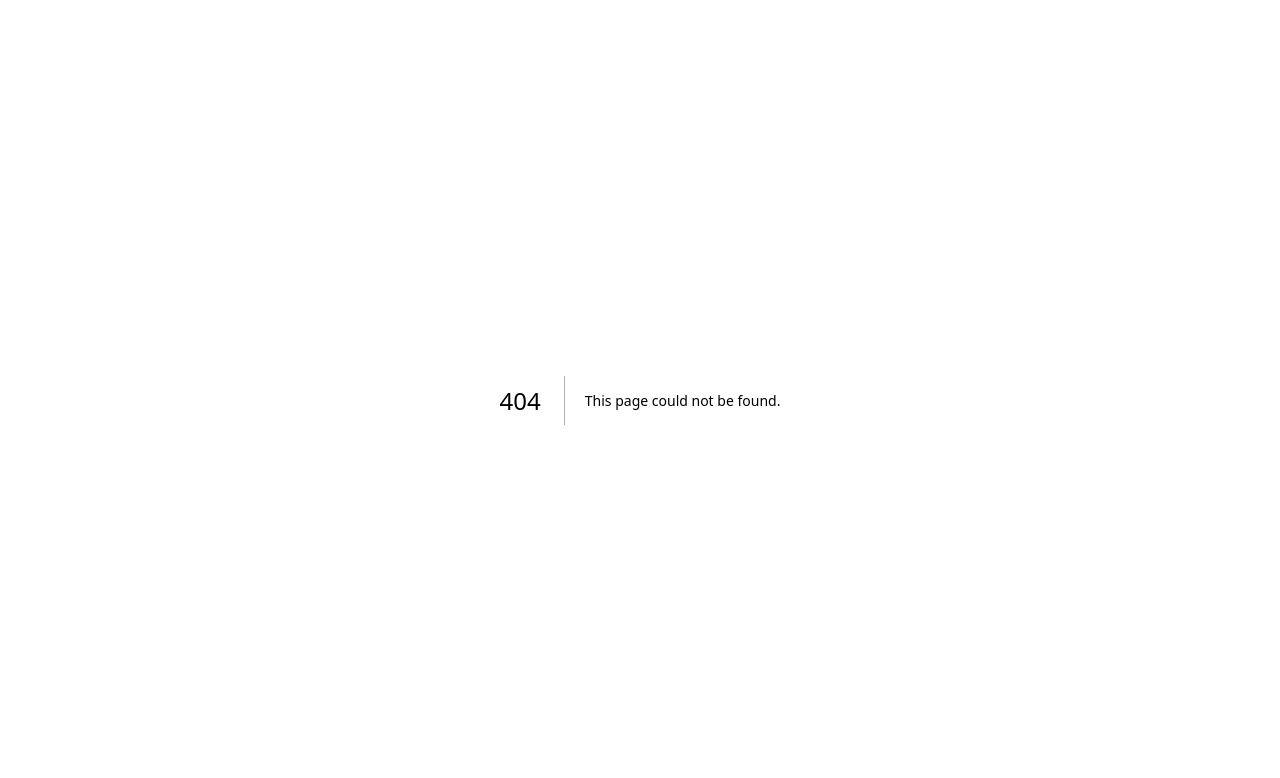
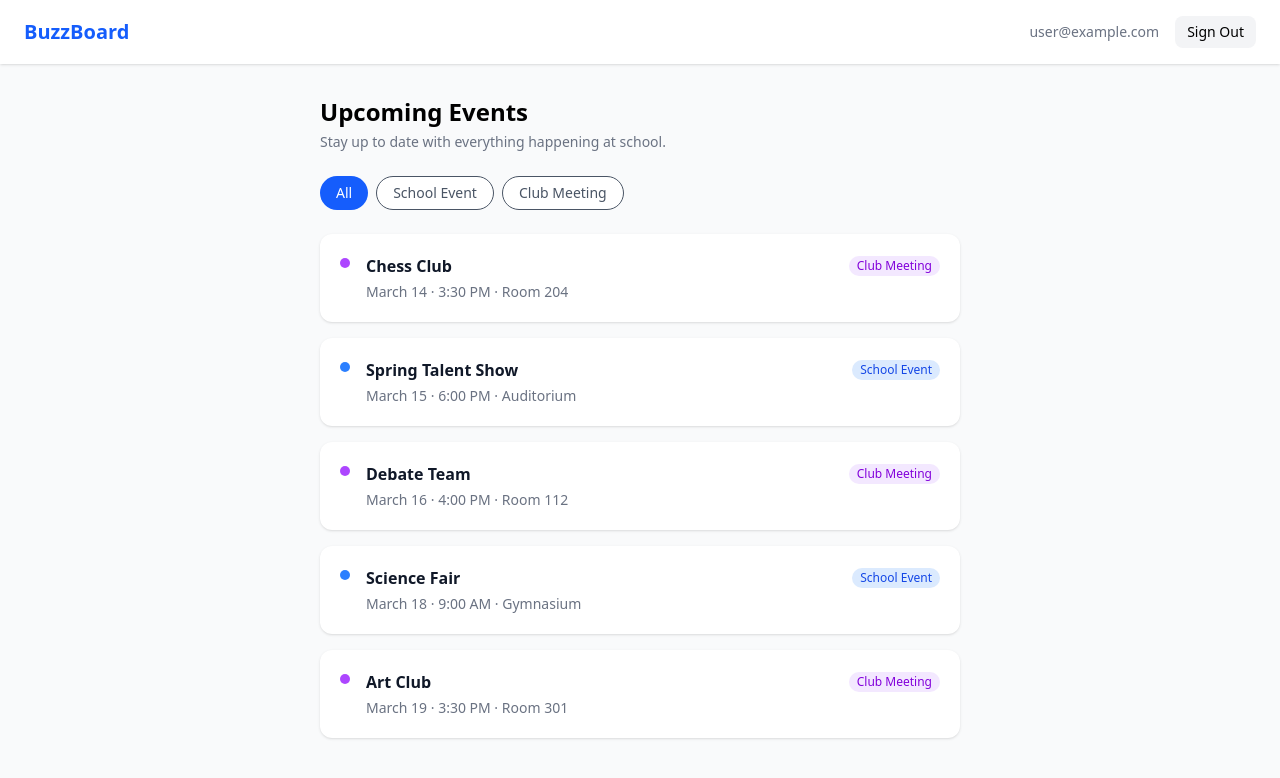
Before and after one commit to StevenQMai/BuzzBoard, a Next.js app in the folder client/: page /dashboard in a window 1280 px wide. Before the commit this address had no page. Shown: the top 778 px of the page. Built offline with nearby package versions, Linux system fonts and the light colour scheme; no server answers; sample sign-in values are in the browser's storage.

Commit message:
added firebase authentication and placeholder dashboard

```diff
--- a/client/package.json
+++ b/client/package.json
@@ -9,8 +9,10 @@
     "lint": "next lint"
   },
   "dependencies": {
+    "@tailwindcss/oxide-darwin-arm64": "^4.2.1",
     "autoprefixer": "latest",
     "clsx": "^2.1.0",
+    "firebase": "^12.10.0",
     "next": "latest",
     "react": "latest",
     "react-dom": "latest",
--- /dev/null
+++ b/client/src/app/dashboard/page.tsx
@@ -0,0 +1,103 @@
+"use client";
+
+import { useEffect, useState } from "react";
+import { useRouter } from "next/navigation";
+import { auth } from "@/lib/firebase";
+import { onAuthStateChanged, signOut } from "firebase/auth";
+
+const MOCK_EVENTS = [
+  { id: 1, type: "Club Meeting", title: "Chess Club", date: "March 14", time: "3:30 PM", location: "Room 204" },
+  { id: 2, type: "School Event", title: "Spring Talent Show", date: "March 15", time: "6:00 PM", location: "Auditorium" },
+  { id: 3, type: "Club Meeting", title: "Debate Team", date: "March 16", time: "4:00 PM", location: "Room 112" },
+  { id: 4, type: "School Event", title: "Science Fair", date: "March 18", time: "9:00 AM", location: "Gymnasium" },
+  { id: 5, type: "Club Meeting", title: "Art Club", date: "March 19", time: "3:30 PM", location: "Room 301" },
+];
+
+export default function HomePage() {
+  const router = useRouter();
+  const [userEmail, setUserEmail] = useState("");
+  const [filter, setFilter] = useState("All");
+
+  useEffect(() => {
+    const unsubscribe = onAuthStateChanged(auth, (user) => {
+      if (!user) {
+        router.push("/login");
+      } else {
+        setUserEmail(user.email ?? "");
+      }
+    });
+    return () => unsubscribe();
+  }, [router]);
+
+  const handleSignOut = async () => {
+    await signOut(auth);
+    router.push("/login");
+  };
+
+  const filtered = filter === "All"
+    ? MOCK_EVENTS
+    : MOCK_EVENTS.filter((e) => e.type === filter);
+
+  return (
+    <div className="min-h-screen bg-gray-50">
+      <nav className="bg-white shadow-sm px-6 py-4 flex items-center justify-between">
+        <h1 className="text-xl font-bold text-blue-600">BuzzBoard</h1>
+        <div className="flex items-center gap-4">
+          <span className="text-sm text-gray-500">{userEmail}</span>
+          <button
+            onClick={handleSignOut}
+            className="text-sm bg-gray-100 hover:bg-gray-200 px-3 py-1.5 rounded-lg transition"
+          >
+            Sign Out
+          </button>
+        </div>
+      </nav>
+
+      <main className="max-w-2xl mx-auto px-4 py-8">
+        <h2 className="text-2xl font-bold mb-1">Upcoming Events</h2>
+        <p className="text-gray-500 text-sm mb-6">Stay up to date with everything happening at school.</p>
+
+        <div className="flex gap-2 mb-6">
+          {["All", "School Event", "Club Meeting"].map((tab) => (
+            <button
+              key={tab}
+              onClick={() => setFilter(tab)}
+              className={`px-4 py-1.5 rounded-full text-sm font-medium transition ${
+                filter === tab
+                  ? "bg-blue-600 text-white"
+                  : "bg-white border text-gray-600 hover:bg-gray-50"
+              }`}
+            >
+              {tab}
+            </button>
+          ))}
+        </div>
+
+        <div className="space-y-4">
+          {filtered.map((event) => (
+            <div key={event.id} className="bg-white rounded-xl shadow-sm p-5 flex gap-4 items-start">
+              <div className={`mt-1 w-2.5 h-2.5 rounded-full flex-shrink-0 ${
+                event.type === "School Event" ? "bg-blue-500" : "bg-purple-500"
+              }`} />
+              <div className="flex-1">
+                <div className="flex items-center justify-between">
+                  <h3 className="font-semibold text-gray-900">{event.title}</h3>
+                  <span className={`text-xs px-2 py-0.5 rounded-full ${
+                    event.type === "School Event"
+                      ? "bg-blue-100 text-blue-700"
+                      : "bg-purple-100 text-purple-700"
+                  }`}>
+                    {event.type}
+                  </span>
+                </div>
+                <p className="text-sm text-gray-500 mt-1">
+                  {event.date} · {event.time} · {event.location}
+                </p>
+              </div>
+            </div>
+          ))}
+        </div>
+      </main>
+    </div>
+  );
+}
--- /dev/null
+++ b/client/src/app/login/page.tsx
@@ -0,0 +1,96 @@
+"use client";
+
+import { useState } from "react";
+import { auth } from "@/lib/firebase";
+import {
+  signInWithEmailAndPassword,
+  createUserWithEmailAndPassword,
+  GoogleAuthProvider,
+  signInWithPopup,
+} from "firebase/auth";
+import { useRouter } from "next/navigation";
+
+export default function LoginPage() {
+  const router = useRouter();
+  const [email, setEmail] = useState("");
+  const [password, setPassword] = useState("");
+  const [isSignUp, setIsSignUp] = useState(false);
+  const [error, setError] = useState("");
+
+  const handleEmailAuth = async () => {
+    setError("");
+    try {
+      if (isSignUp) {
+        await createUserWithEmailAndPassword(auth, email, password);
+      } else {
+        await signInWithEmailAndPassword(auth, email, password);
+      }
+      router.push("/dashboard");
+    } catch (err: any) {
+      setError(err.message);
+    }
+  };
+
+  const handleGoogle = async () => {
+    setError("");
+    try {
+      const provider = new GoogleAuthProvider();
+      await signInWithPopup(auth, provider);
+      router.push("/dashboard");
+    } catch (err: any) {
+      setError(err.message);
+    }
+  };
+
+  return (
+    <div className="min-h-screen flex items-center justify-center bg-gray-50">
+      <div className="bg-white p-8 rounded-xl shadow-md w-full max-w-md space-y-4">
+        <h1 className="text-2xl font-bold text-center">
+          {isSignUp ? "Create Account" : "Sign In"}
+        </h1>
+
+        {error && <p className="text-red-500 text-sm">{error}</p>}
+
+        <input
+          type="email"
+          placeholder="Email"
+          value={email}
+          onChange={(e) => setEmail(e.target.value)}
+          className="w-full border rounded-lg px-4 py-2 focus:outline-none focus:ring-2 focus:ring-blue-500"
+        />
+        <input
+          type="password"
+          placeholder="Password"
+          value={password}
+          onChange={(e) => setPassword(e.target.value)}
+          className="w-full border rounded-lg px-4 py-2 focus:outline-none focus:ring-2 focus:ring-blue-500"
+        />
+
+        <button
+          onClick={handleEmailAuth}
+          className="w-full bg-blue-600 text-white py-2 rounded-lg hover:bg-blue-700 transition"
+        >
+          {isSignUp ? "Sign Up" : "Sign In"}
+        </button>
+
+        <button
+          onClick={handleGoogle}
+          className="w-full border py-2 rounded-lg hover:bg-gray-50 transition flex items-center justify-center gap-2"
+        >
+          <img src="https://www.gstatic.com/firebasejs/ui/2.0.0/images/auth/google.svg" className="w-5 h-5" />
+          Continue with Google
+        </button>
+
+        <p className="text-center text-sm text-gray-500">
+          {isSignUp ? "Already have an account?" : "Don't have an account?"}{" "}
+          <button
+            onClick={() => setIsSignUp(!isSignUp)}
+            className="text-blue-600 hover:underline"
+          >
+            {isSignUp ? "Sign In" : "Sign Up"}
+          </button>
+        </p>
+      </div>
+    </div>
+  );
+}
--- a/client/src/app/page.tsx
+++ /dev/null
@@ -1,11 +0,0 @@
-import { Navbar, Hero, EventGrid } from "@/components";
-
-export default function Home() {
-  return (
-    <main className="min-h-screen bg-[#f8f8f8]">
-      <Navbar />
-      <Hero />
-      <EventGrid />
-    </main>
-  );
-}
--- /dev/null
+++ b/client/src/lib/firebase.ts
@@ -0,0 +1,14 @@
+import { initializeApp, getApps } from "firebase/app";
+import { getAuth } from "firebase/auth";
+
+const firebaseConfig = {
+  apiKey: process.env.NEXT_PUBLIC_FIREBASE_API_KEY,
+  authDomain: process.env.NEXT_PUBLIC_FIREBASE_AUTH_DOMAIN,
+  projectId: process.env.NEXT_PUBLIC_FIREBASE_PROJECT_ID,
+  storageBucket: process.env.NEXT_PUBLIC_FIREBASE_STORAGE_BUCKET,
+  messagingSenderId: process.env.NEXT_PUBLIC_FIREBASE_MESSAGING_SENDER_ID,
+  appId: process.env.NEXT_PUBLIC_FIREBASE_APP_ID,
+};
+
+const app = getApps().length === 0 ? initializeApp(firebaseConfig) : getApps()[0];
+export const auth = getAuth(app);
--- a/client/tsconfig.json
+++ b/client/tsconfig.json
@@ -7,6 +7,7 @@
     "strict": true,
     "forceConsistentCasingInFileNames": true,
     "noEmit": true,
+    "types": ["node"],
     "esModuleInterop": true,
     "module": "esnext",
     "moduleResolution": "node",
```
Also changed, not shown: 1 other file (tests, documents, lock files or other folders).
